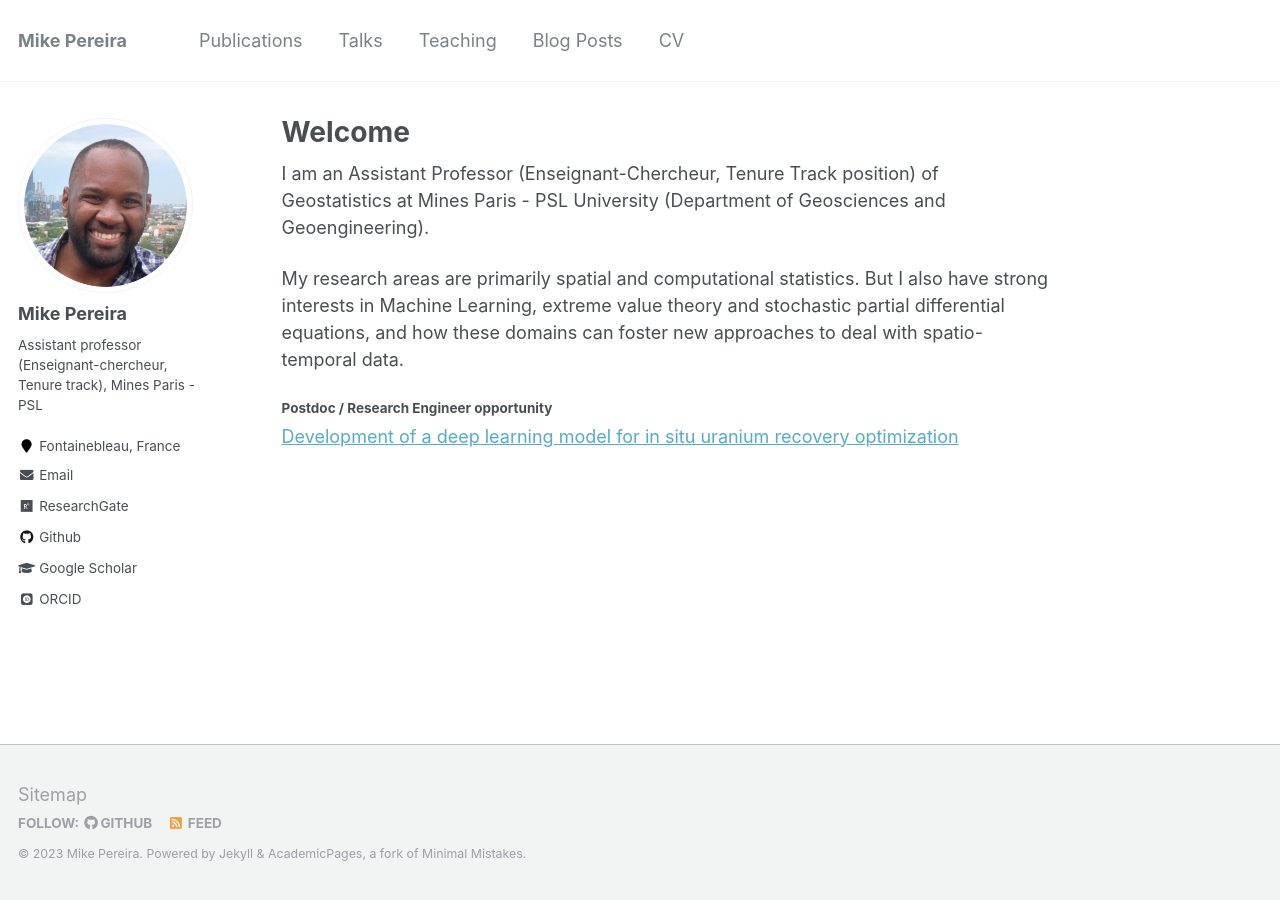
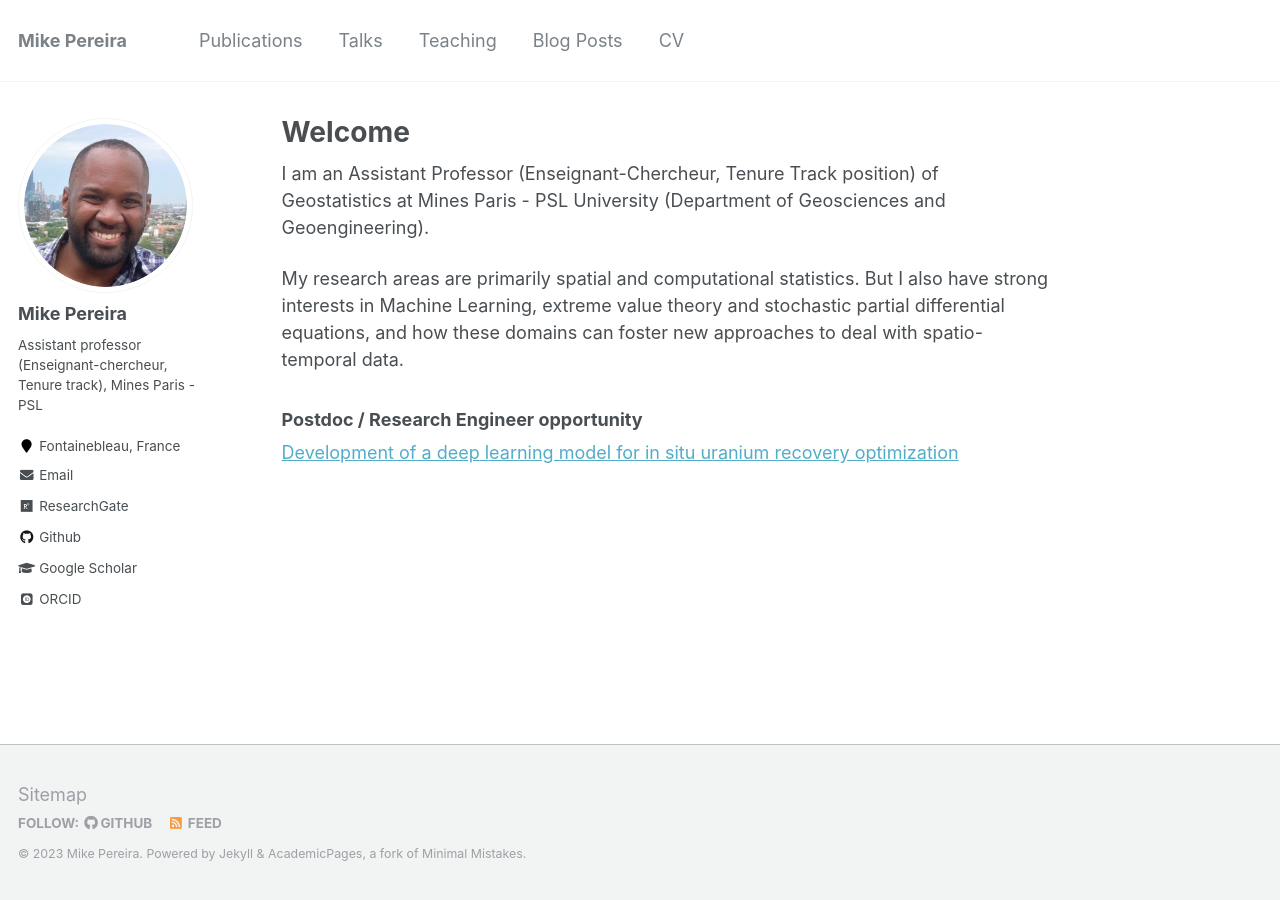
Before and after one commit to mike-pereira/mike-pereira.github.io, a Jekyll site: the page built from _pages/about.md, in a window 1280 px wide. Built offline with Jekyll 4.4.1, drawn with Linux system fonts in a browser that asks for light colours; some web fonts are replaced.

```diff
--- a/_pages/about.md
+++ b/_pages/about.md
@@ -14,5 +14,5 @@ I am an Assistant Professor (Enseignant-Chercheur, Tenure Track position) of Geo
 My research areas are primarily spatial and computational statistics. But I also have strong interests in Machine Learning, extreme value theory and stochastic partial differential equations, and how these domains can foster new approaches to deal with spatio-temporal data.
 
 
-#### Postdoc / Research Engineer opportunity
+### Postdoc / Research Engineer opportunity
 [Development of a deep learning model for in situ uranium recovery optimization](../files/2023_ISR_MachineLearning_ENG.pdf)
```
